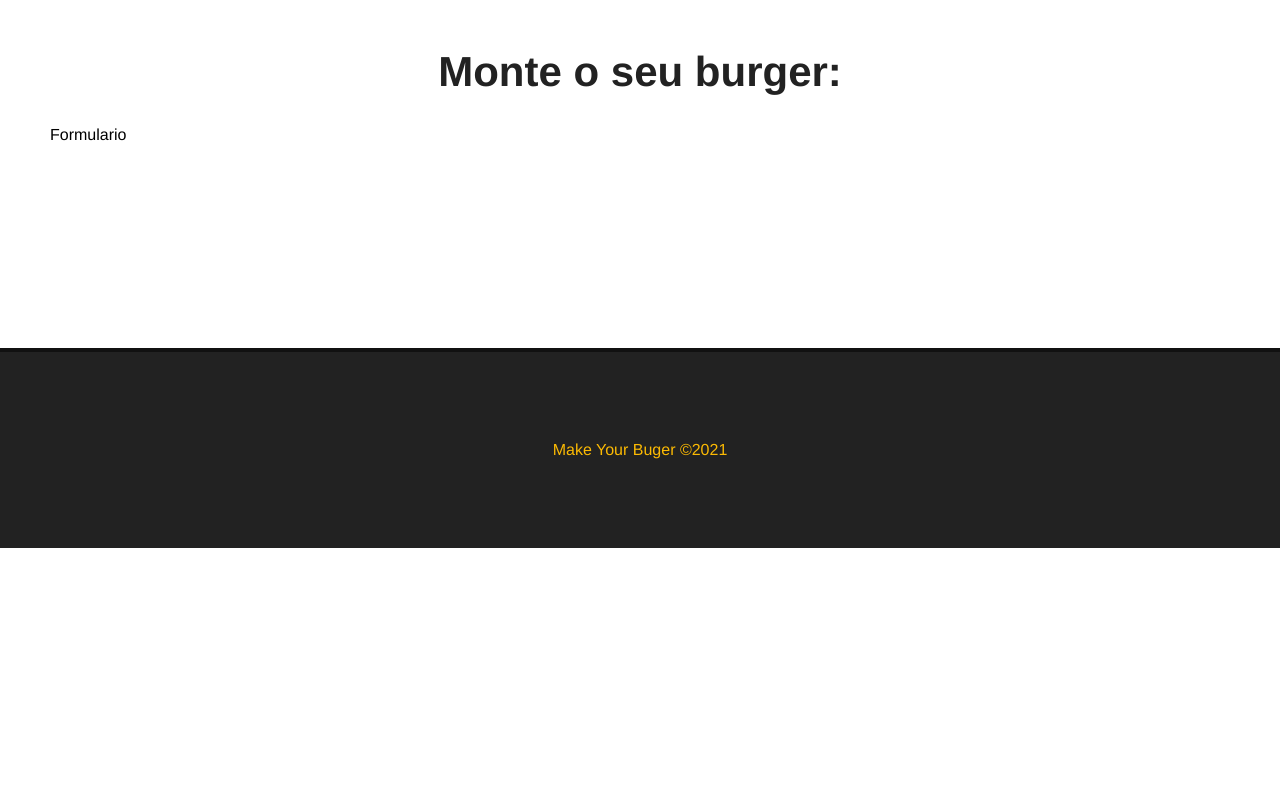
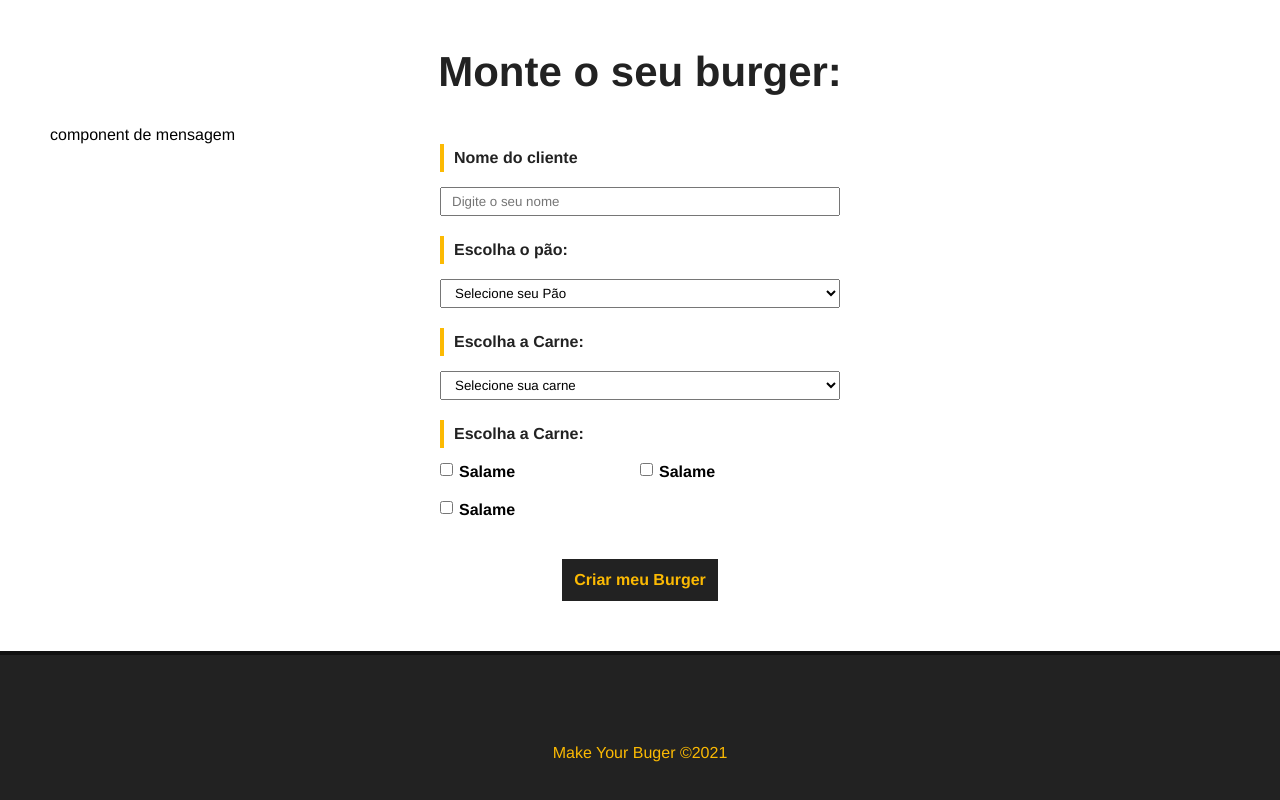
Before and after one commit to LucasMeyble/makeYourBurger, a Vue app: page / in a window 1280 px wide. Shown: the part 680-1480 px from the top of the page. Before the commit the page ends 1228 px from the top, so only its background shows below. Built offline with nearby package versions, Linux system fonts and the light colour scheme.

Commit message:
Criando formulário de cadastro

```diff
--- /dev/null
+++ b/src/components/BurgerForm.vue
@@ -0,0 +1,122 @@
+<template>
+    <div>
+        <p>component de mensagem</p>
+
+        <div>
+            <form id="burger-form">
+                <div class="input-container">
+                    <label for="nome">Nome do cliente</label>
+                    <input type="text" id="nome" name="nome" v-model="nome" placeholder="Digite o seu nome">
+                </div>
+                <div class="input-container">
+                    <label for="pao">Escolha o pão: </label>
+                    <select name="pao" id="pao">
+                        <option value="">Selecione seu Pão</option>
+                        <option value="integral">Integral</option>
+                    </select>
+                </div>
+                <div class="input-container">
+                    <label for="carne">Escolha a Carne: </label>
+                    <select name="carne" id="carne">
+                        <option value="">Selecione sua carne</option>
+                        <option value="maminha">Maminha</option>
+                    </select>
+                </div>
+                <div id="opcionais-container" class="input-container">
+                    <label id="opcionais-title" for="opcionais">Escolha a Carne: </label>
+                    <div class="checkbox-container">
+                        <input type="checkbox" name="opcionais" v-model="opcionais" value="salame">
+                        <span>Salame</span>
+                    </div>
+                    <div class="checkbox-container">
+                        <input type="checkbox" name="opcionais" v-model="opcionais" value="salame">
+                        <span>Salame</span>
+                    </div>
+                    <div class="checkbox-container">
+                        <input type="checkbox" name="opcionais" v-model="opcionais" value="salame">
+                        <span>Salame</span>
+                    </div>
+                </div>
+                <div class="input-container">
+                    <input type="submit" class="submit-btn" value="Criar meu Burger">
+                </div>
+            </form>
+        </div>
+    </div>
+</template>
+
+<script>
+export default {
+    name: "BurgerForm"
+}
+</script>
+
+<style scoped>
+    #burger-form{
+        max-width: 400px;
+        margin: 0 auto;
+    }
+
+    .input-container {
+        display: flex;
+        flex-direction: column;
+        margin-bottom: 20px;
+    }
+
+    label{
+        font-weight: bold;
+        margin-bottom: 15px;
+        color: #222;
+        padding: 5px 10px;
+        border-left: 4px solid #FCBA03;
+    }
+
+    input, select {
+        padding: 5px 10px;
+        widows: 300px;
+    }
+
+    #opcionais-container{
+        flex-direction: row;
+        flex-wrap: wrap;
+    }
+
+    #opcionais-title{
+        width: 100%;
+    }
+
+    .checkbox-container {
+        display: flex;
+        align-items: flex-start;
+        width: 50%;
+        margin-bottom: 20px;
+    }
+
+    .checkbox-container span,
+    .checkbox-container input{
+        width: auto;
+    }
+
+    .checkbox-container span {
+        margin-left: 6px;
+        font-weight: bold;
+    }
+
+    .submit-btn {
+        background-color: #222;
+        color: #FCBA03;
+        font-weight: bold;
+        border: 2px solid #222;
+        padding: 10px;
+        font-size: 16px;
+        margin:  0 auto;
+        cursor: pointer;
+        transition: .5s;
+    }
+
+    .submit-btn:hover {
+        background-color: transparent;
+        color: #222;
+    }
+
+</style>
--- a/src/views/Home.vue
+++ b/src/views/Home.vue
@@ -2,18 +2,21 @@
   <Banner />
   <div class="main-container">
     <h1>Monte o seu burger:</h1>
-    <p>Formulario</p>
+    <BurgerForm />
   </div>
 </template>
 
 <script>
 
-import Banner from '../components/Banner.vue'
+import Banner from '../components/Banner.vue';
+import BurgerForm from '../components/BurgerForm.vue';
+
 
 export default {
   name: 'Home',
   components: {
-    Banner
+    Banner,
+    BurgerForm
   }
 }
 </script>
```
